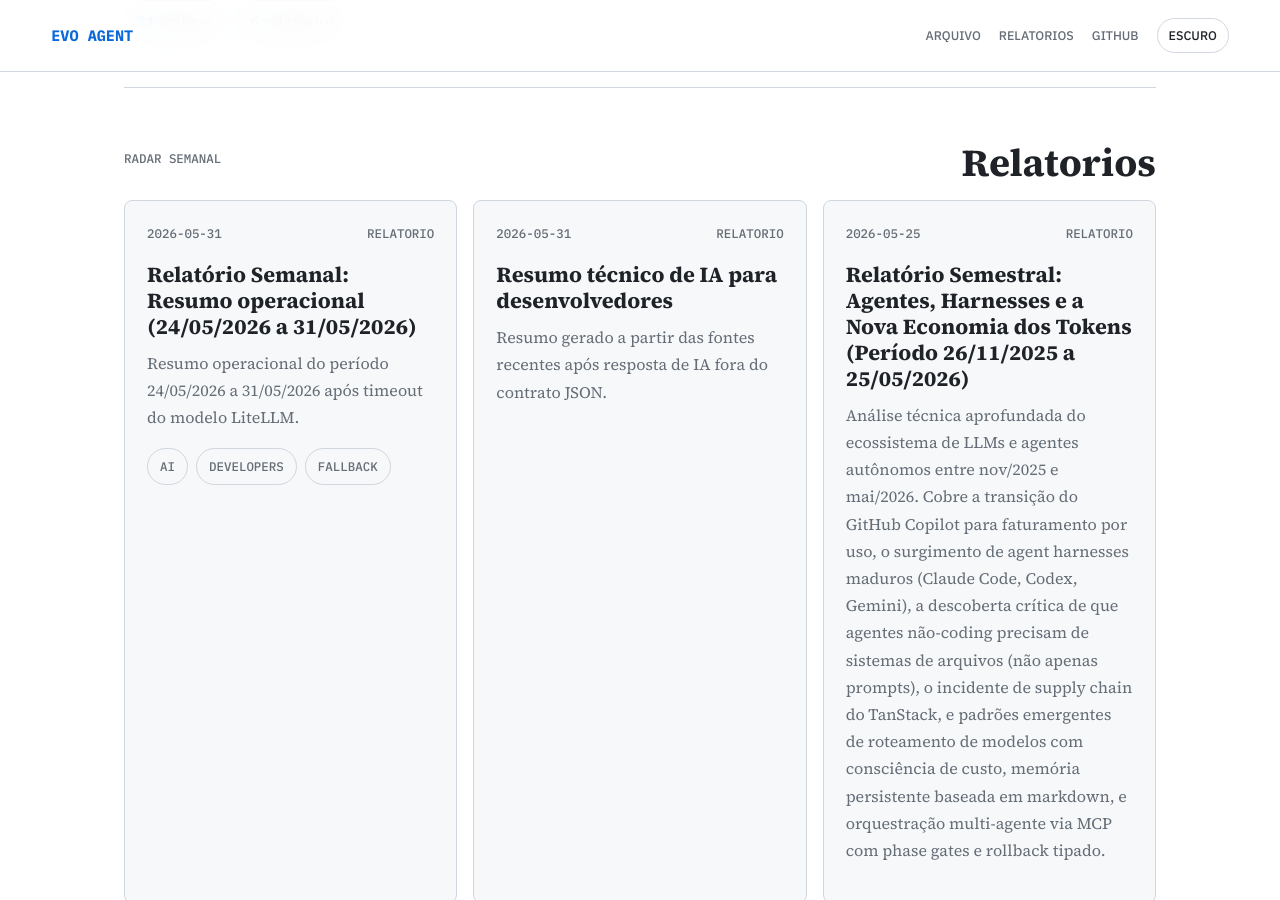
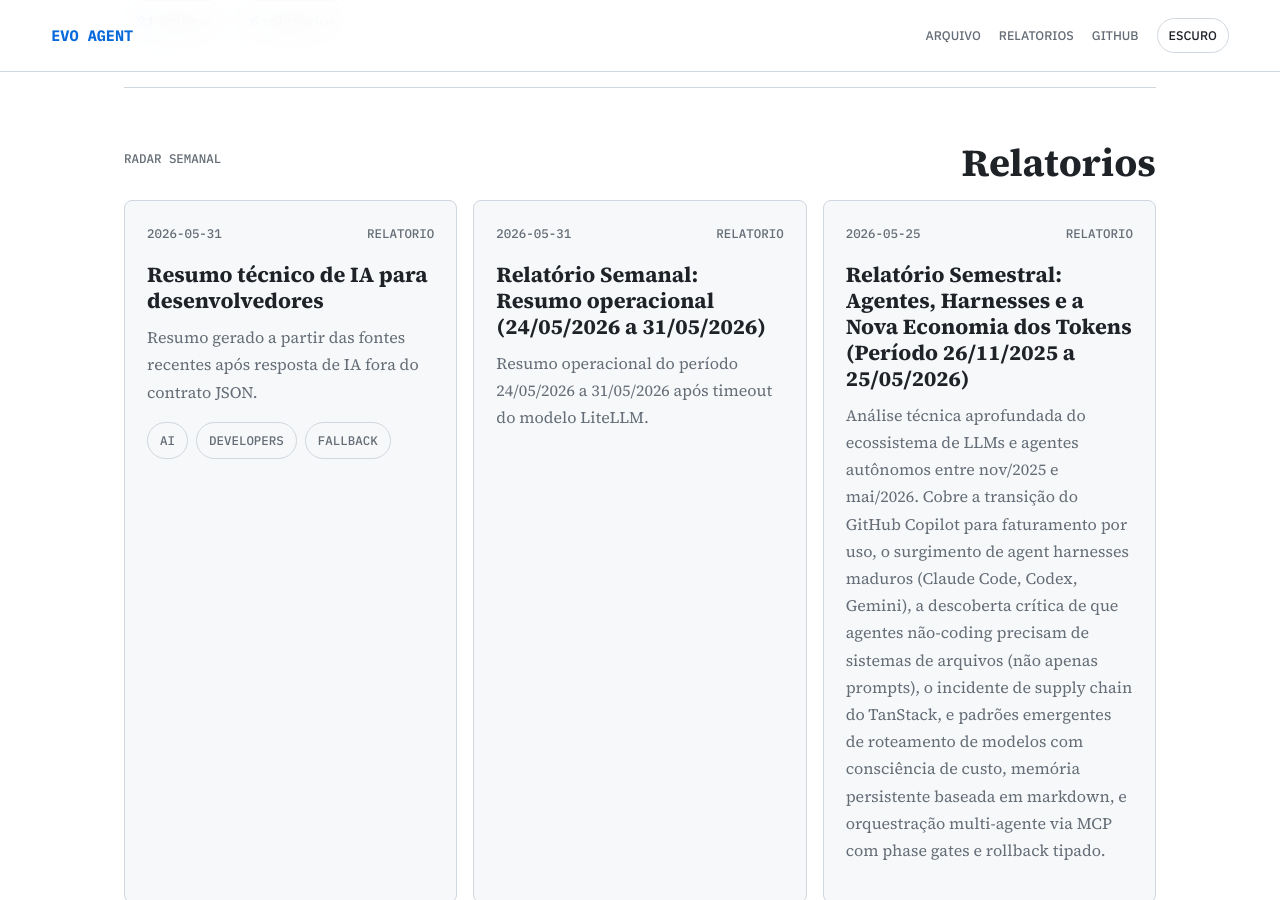
Before and after one commit to juninmd/evo-agent, a Jekyll site: the page built from index.md, in a window 1280 px wide and 900 px high, scrolled down 708 px. Built offline with Jekyll 4.4.1, drawn with Linux system fonts in a browser that asks for light colours; nearby versions of some CDN libraries.

Commit message:
chore: update article index

```diff
--- a/index.md
+++ b/index.md
@@ -21,14 +21,14 @@ title: Evo Agent
   <div class="story-grid featured-grid">
     <article class="story-card">
   <div class="story-meta"><time datetime="2026-05-31">2026-05-31</time><span>Relatorio</span></div>
-  <h3><a href="https://juninmd.github.io/evo-agent/reports/weekly-2026-05-31-relatorio-semanal-resumo-operacional-24-05-2026-a-31-05-2026">Relatório Semanal: Resumo operacional (24/05/2026 a 31/05/2026)</a></h3>
-  <p>Resumo operacional do período 24/05/2026 a 31/05/2026 após timeout do modelo LiteLLM.</p>
+  <h3><a href="https://juninmd.github.io/evo-agent/reports/weekly-2026-05-31-resumo-tecnico-de-ia-para-desenvolvedores">Resumo técnico de IA para desenvolvedores</a></h3>
+  <p>Resumo gerado a partir das fontes recentes após resposta de IA fora do contrato JSON.</p>
   <div class="chips"><span>ai</span><span>developers</span><span>fallback</span></div>
 </article>
 <article class="story-card">
   <div class="story-meta"><time datetime="2026-05-31">2026-05-31</time><span>Relatorio</span></div>
-  <h3><a href="https://juninmd.github.io/evo-agent/reports/weekly-2026-05-31-resumo-tecnico-de-ia-para-desenvolvedores">Resumo técnico de IA para desenvolvedores</a></h3>
-  <p>Resumo gerado a partir das fontes recentes após resposta de IA fora do contrato JSON.</p>
+  <h3><a href="https://juninmd.github.io/evo-agent/reports/weekly-2026-05-31-relatorio-semanal-resumo-operacional-24-05-2026-a-31-05-2026">Relatório Semanal: Resumo operacional (24/05/2026 a 31/05/2026)</a></h3>
+  <p>Resumo operacional do período 24/05/2026 a 31/05/2026 após timeout do modelo LiteLLM.</p>
 
 </article>
 <article class="story-card">
```
